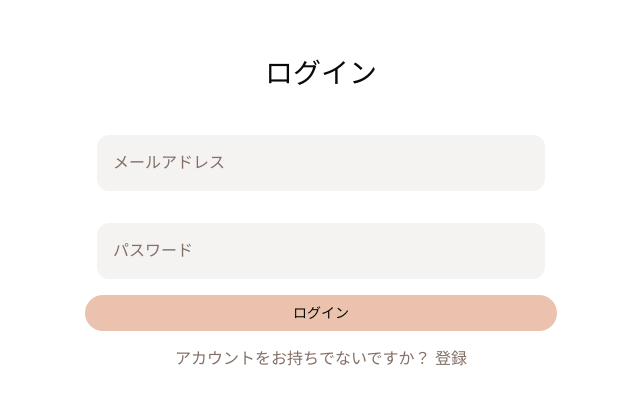
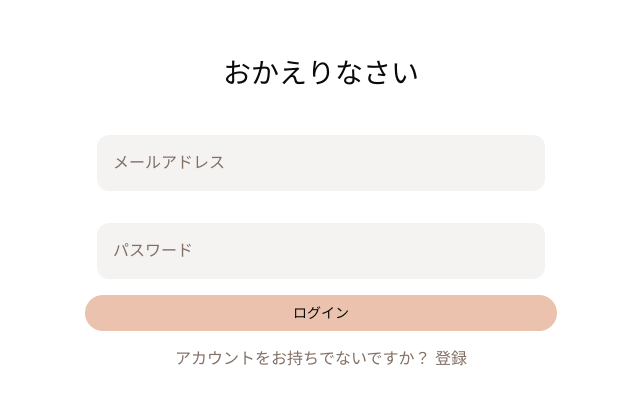
Before and after one commit to luck-tech/kindly-sns, a Next.js app: page /login in a window 1280 px wide. Shown: the part 216-620 px from the top of the page, without its empty margins (319-959 px from the left). Built offline with nearby package versions, Linux system fonts and the light colour scheme; a web font is replaced by a local one.

Commit message:
タイトルテキスト変更

```diff
--- a/app/(auth)/login/page.tsx
+++ b/app/(auth)/login/page.tsx
@@ -4,7 +4,7 @@ export default function LoginPage() {
   return (
     <div className="w-full flex px-[160px] py-20">
       <div className="w-full flex flex-col h-[695px] justify-center items-center">
-        <p className="text-[28px] mb-6 text-center">ログイン</p>
+        <p className="text-[28px] mb-6 text-center">おかえりなさい</p>
         <AuthForm type="login" />
         <a href="/signup" className="text-[#827066] mt-4">
           アカウントをお持ちでないですか？ 登録
--- a/app/(auth)/signup/page.tsx
+++ b/app/(auth)/signup/page.tsx
@@ -4,7 +4,7 @@ export default function SignupPage() {
   return (
     <div className="w-full flex px-[160px] py-20">
       <div className="w-full flex flex-col h-[695px] justify-center items-center">
-        <p className="text-[28px] mb-6 text-center">アカウントを作成</p>
+        <p className="text-[28px] mb-6 text-center">おかえりなさい</p>
         <AuthForm type="signup" />
         <a href="/login" className="text-[#827066] mt-4">
           既にアカウントをお持ちですか？ ログイン
```
